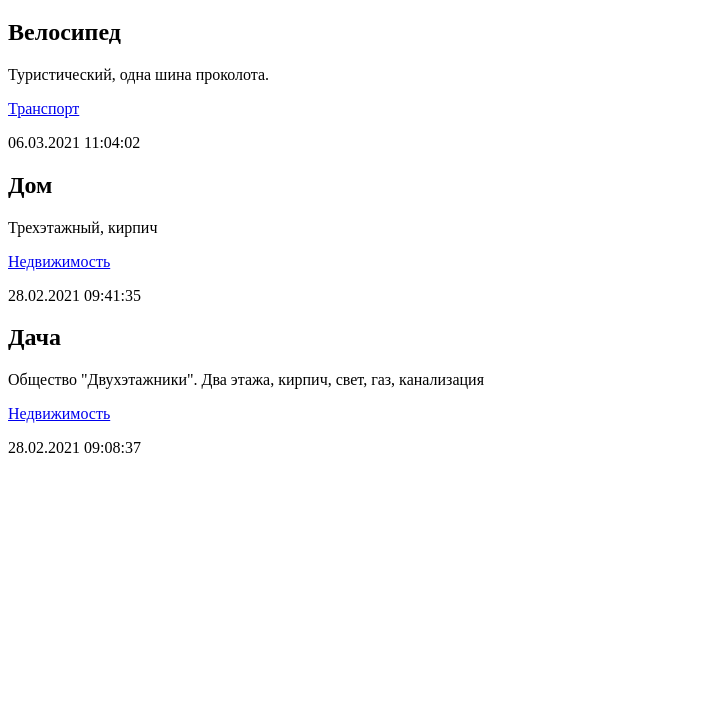
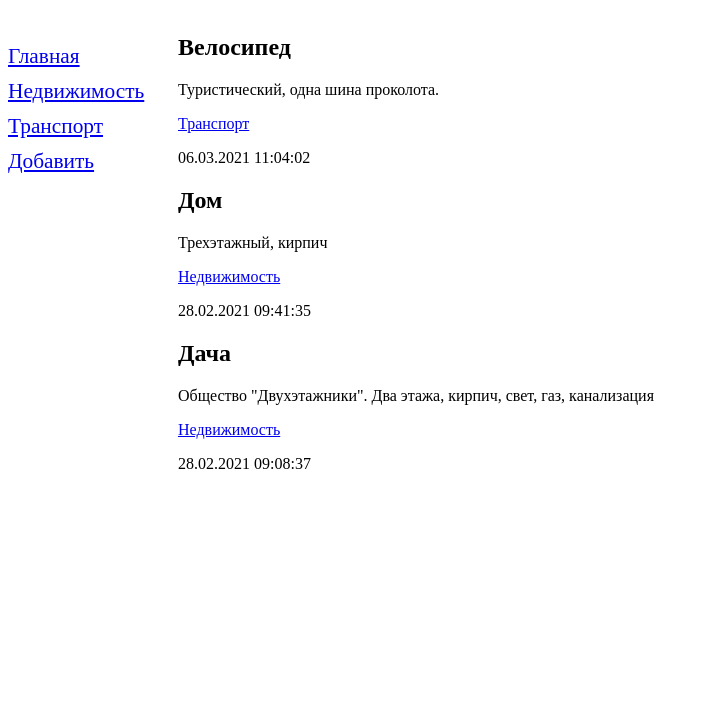
Before and after one commit to 3epr/samplesite, a Django app: page /bboard/ in a window 1280 px wide. Shown: the part 99-800 px from the top of the page, without its empty margins (0-709 px from the left). Run offline with Django 3.2, Linux system fonts and the light colour scheme; data comes from the database, SQL or seed files in the repository.

Commit message:
add style

```diff
--- /dev/null
+++ b/samplesite/bboard/static/bboard/style.css
@@ -0,0 +1,19 @@
+header h1 {
+font-size: 40pt;
+text-transform: uppercase;
+text-align: center;
+background: url("bg.jpg") left / auto 100% no-repeat;
+}
+
+nav {
+font-size: 16pt;
+width: 150px;
+float: left
+}
+nav a {
+display: block;
+margin: 10px 0px;
+}
+section {
+margin-left: 170px;
+}
--- a/samplesite/bboard/templates/layout/basic.html
+++ b/samplesite/bboard/templates/layout/basic.html
@@ -1,8 +1,10 @@
+{% load static %}
 <!DOCTYPE html>
 <html lang="en">
 <head>
     <meta charset="UTF-8">
     <title>{% block title %}Главная{% endblock %} :: Доска объялений</title>
+    <link rel="stylesheet" type="text/css" href="{% static 'bboard/style.css' %}">
 </head>
 <body>
     <header>
```
